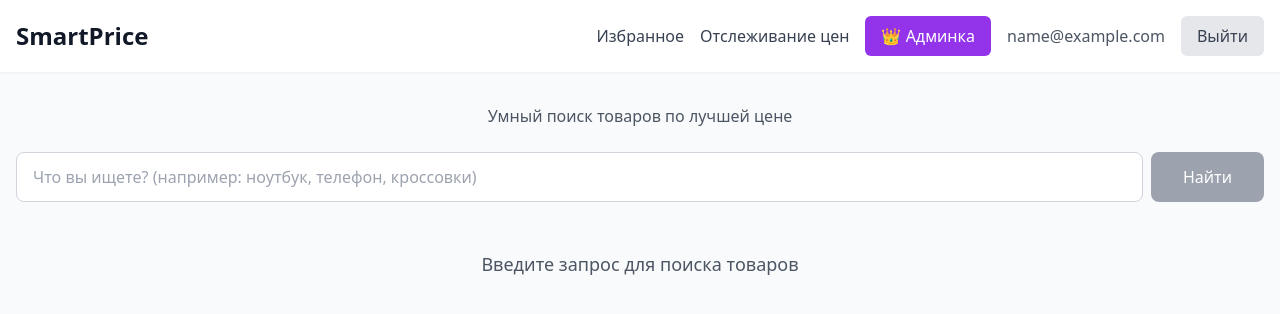
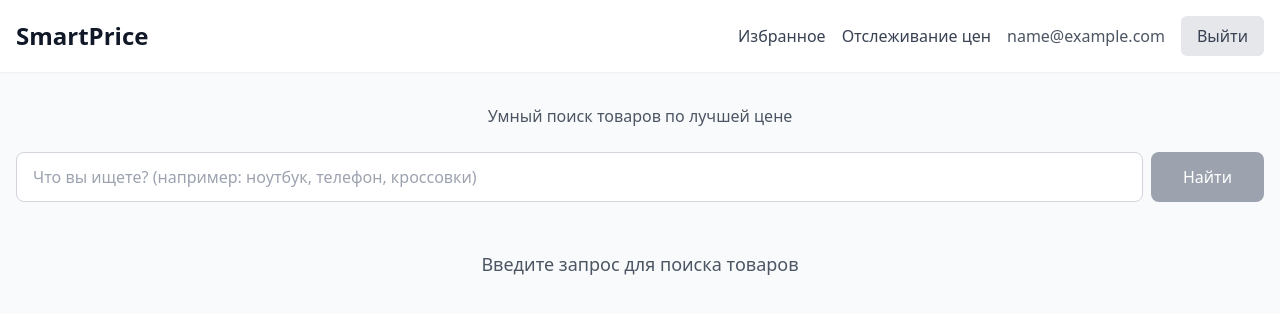
Before and after one commit to urkovsemen39-cell/frontend, a Next.js app: page / in a window 1280 px wide. Shown: the top 314 px of the page. Built offline with nearby package versions, Linux system fonts and the light colour scheme; sample sign-in values are in the browser's storage.

Commit message:
Fix: нопка админки видна только для owner

```diff
--- a/src/components/Header.tsx
+++ b/src/components/Header.tsx
@@ -24,8 +24,8 @@
     router.push('/');
   };
 
-  // Проверка - является ли пользователь админом или owner
-  const isAdmin = user && (user.role === 'admin' || user.role === 'owner');
+  // Проверка - является ли пользователь owner
+  const isOwner = user && user.role === 'owner';
 
   return (
     <>
@@ -52,8 +52,8 @@
                     Отслеживание цен
                   </Link>
 
-                  {/* Кнопка админки - видна только для admin */}
-                  {isAdmin && (
+                  {/* Кнопка админки - видна только для owner */}
+                  {isOwner && (
                     <button
                       onClick={() => setShowOwnerPanel(true)}
                       className="px-4 py-2 bg-purple-600 text-white rounded-md hover:bg-purple-700 transition-colors font-medium"
```
